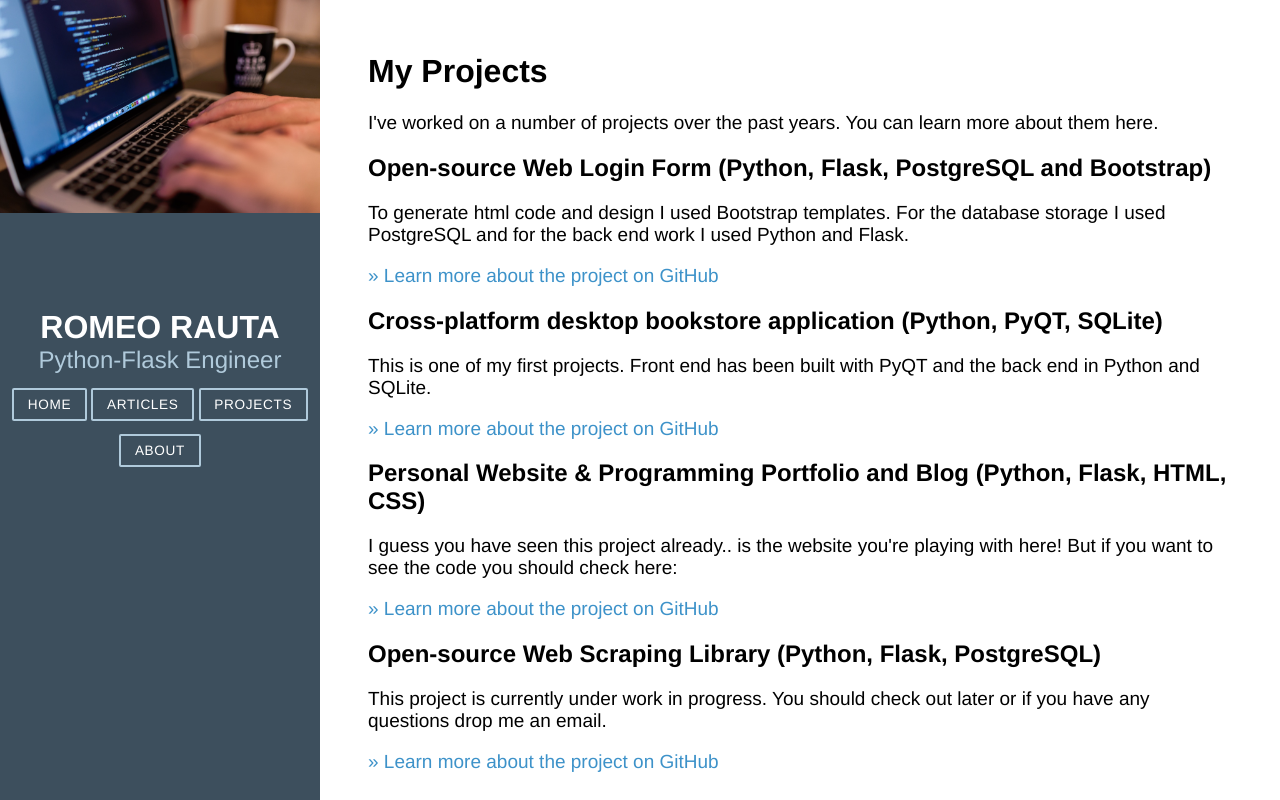
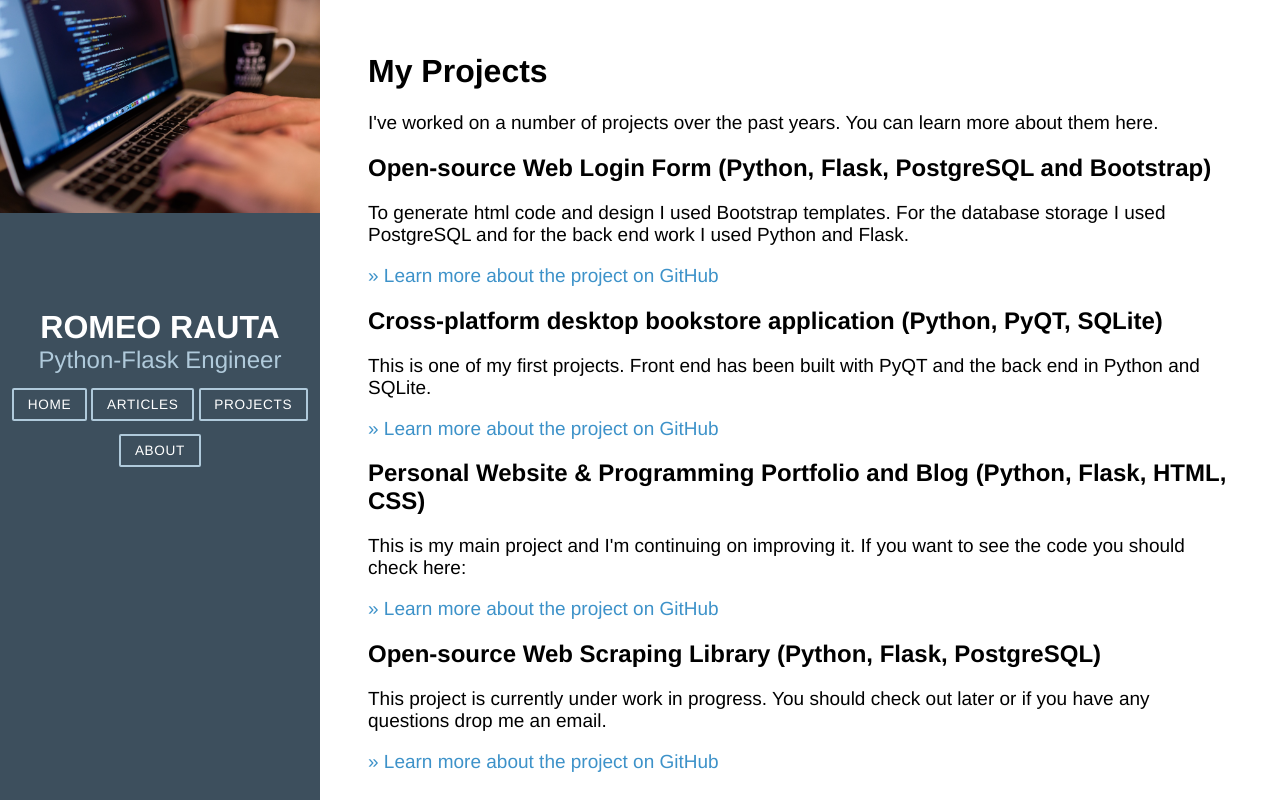
Before and after one commit to py-r2/portfolio, a Flask app: page /projects in a window 1280 px wide. Run offline with Flask 2, Linux system fonts and the light colour scheme; some libraries are stand-ins or nearby versions.

Commit message:
small text correction on projects.html page

```diff
--- a/Projects/Portfolio website/templates/projects.html
+++ b/Projects/Portfolio website/templates/projects.html
@@ -43,7 +43,7 @@ and for the back end work I used Python and Flask. </p>
 <p>This is one of my first projects. Front end has been built with PyQT and the back end in Python and SQLite. </p>
 <p><a href="https://github.com/py-r2/portfolio/tree/master/Projects/Bookstore">» Learn more about the project on GitHub</a></p>
 <h2>Personal Website &amp; Programming Portfolio and Blog (Python, Flask, HTML, CSS)</h2>
-<p>I guess you have seen this project already.. is the website you're playing with here! But if you want to see the code you should check here:</p>
+<p>This is my main project and I'm continuing on improving it. If you want to see the code you should check here:</p>
 <p><a href="https://github.com/py-r2/portfolio/tree/master/Projects/Portfolio%20website">» Learn more about the project on GitHub</a></p>
 <h2>Open-source Web Scraping Library (Python, Flask, PostgreSQL)</h2>
 <p>This project is currently under work in progress. You should check out later or if you have any questions drop me an email.</p>
```
